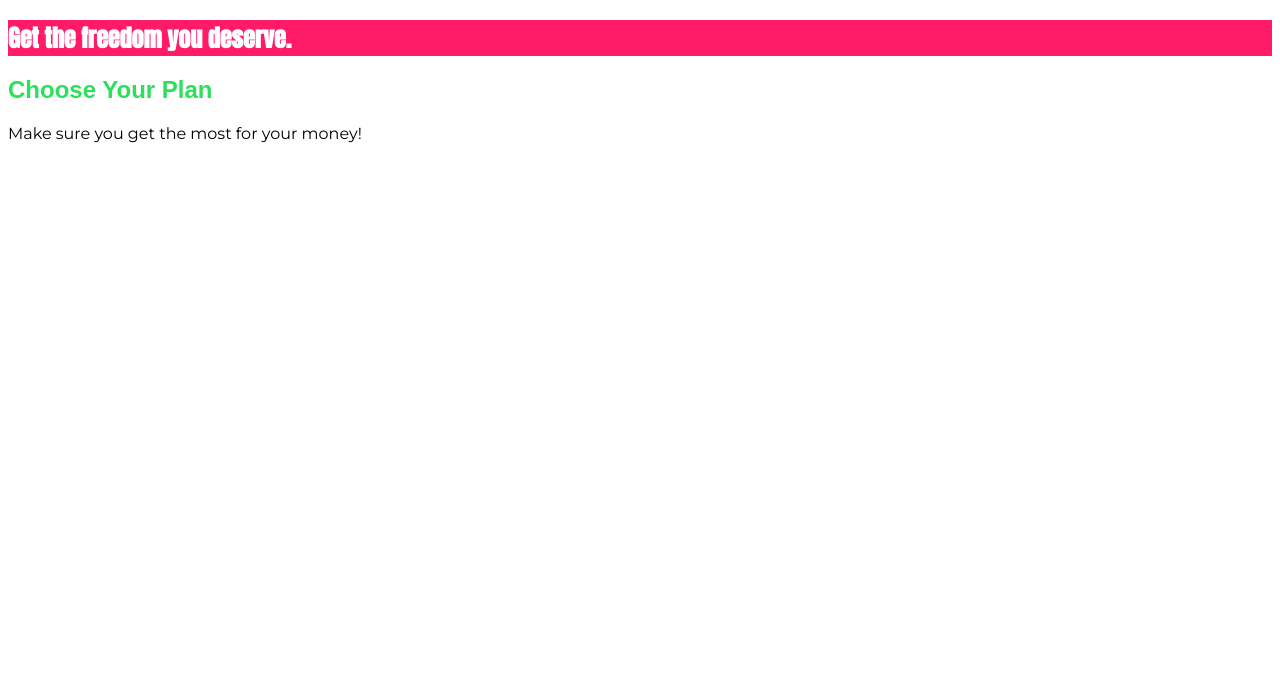
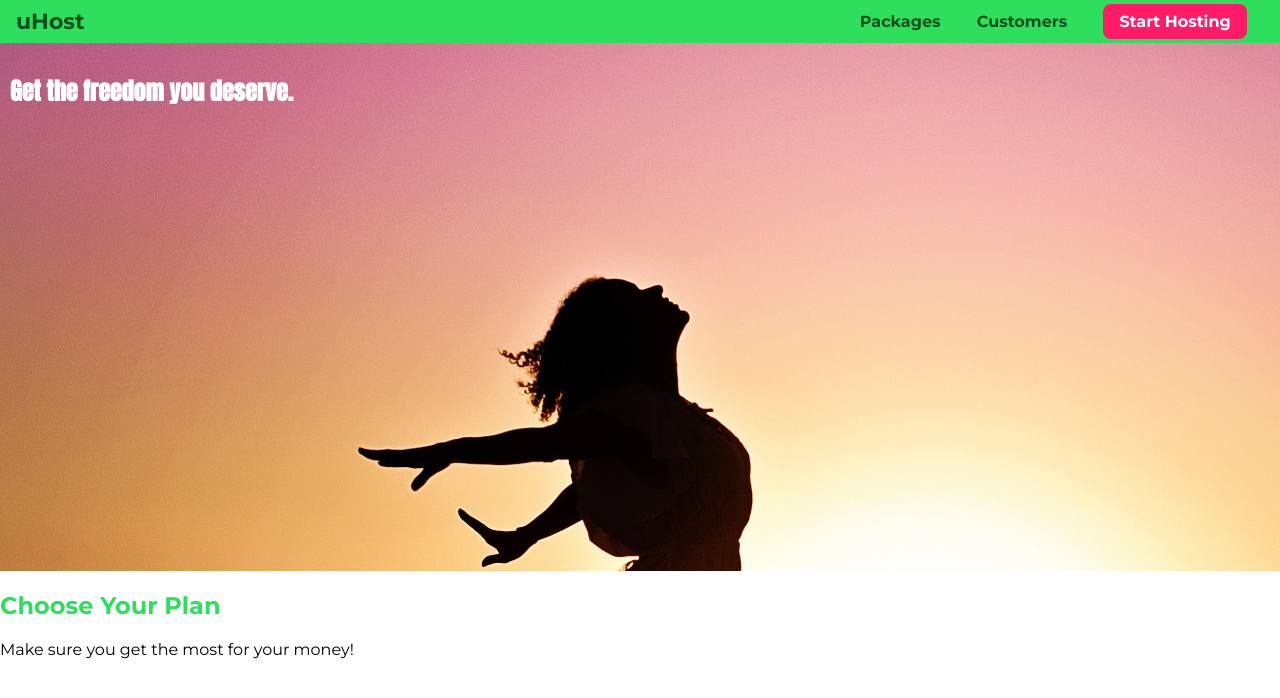
Before and after one commit to MrPaul91/css_course, a plain HTML site: page Workshop1 Paul/index.html in a window 1280 px wide. Drawn offline with Linux system fonts and the light colour scheme.

Commit message:
Added new activities

```diff
--- a/Workshop1 Paul/index.html
+++ b/Workshop1 Paul/index.html
@@ -7,11 +7,33 @@
         <title>uHost</title>
         <link rel="shortcut icon" href="favicon.png">
         <link rel="stylesheet" href="main.css">
-    <link href="https://fonts.googleapis.com/css?family=Anton" rel="stylesheet">
-    <link href="https://fonts.googleapis.com/css?family=Montserrat:400,700" rel="stylesheet">
+        <link href="https://fonts.googleapis.com/css?family=Anton"
+            rel="stylesheet">
+        <link href="https://fonts.googleapis.com/css?family=Montserrat:400,700"
+            rel="stylesheet">
     </head>
 
     <body>
+        <header class="main-header">
+            <div>
+                <a href="index.html" class="main-header__brand">
+                    uHost
+                </a>
+            </div>
+            <nav class="main-nav">
+                <ul class="main-nav__items">
+                    <li class="main-nav__item">
+                        <a href="packages/index.html"> Packages </a>
+                    </li>
+                    <li class="main-nav__item">
+                        <a href="customers/index.html"> Customers</a>
+                    </li>
+                    <li class="main-nav__item main-nav__ite--cta">
+                        <a href="start-hosting/index.html">Start Hosting</a>
+                    </li>
+                </ul>
+            </nav>
+        </header>
         <main>
             <section id="product-overview">
                 <h1>Get the freedom you deserve.</h1>
--- a/Workshop1 Paul/main.css
+++ b/Workshop1 Paul/main.css
@@ -1,20 +1,96 @@
+* {
+  box-sizing: border-box;
+}
+
 body {
-    font-family: 'Montserrat', sans-serif;
+  font-family: 'Montserrat', sans-serif;
+  margin: 0;
 }
 
 #product-overview {
-    background: #ff1b68;
+  background: url("./freedom.jpg");
+  width: 100%;
+  height: 528px;
+  padding: 10px;
+}
+
+.section-title {
+  color: #2ddf5c;
 }
 
 #product-overview h1 {
-    color: white;
-    font-family: 'Anton', sans-serif;
+  color: white;
+  font-family: 'Anton', sans-serif;
 }
 
-.section-title {
-    color: #2ddf5c;
+.main-header {
+  width: 100%;
+  background: #2ddf5c;
+  padding: 8px 16px;
 }
 
-h1 {
-    font-family:  sans-serif;
+.main-nav__item {
+  display: inline-block;
+  color: #0e4f1f;
+  text-decoration: none;
+  margin: 0 16px;
 }
+
+.main-header__brand {
+    text-decoration: none;
+    font-size: 22px;
+    font-weight: bold;
+    color: #0e4f1f;
+
+
+}
+
+.main-header > div {
+  display: inline-block;
+  vertical-align: middle;
+}
+
+.main-nav {
+  display: inline-block;
+  text-align: right;
+  width: calc(100% - 74px);
+  vertical-align: middle;
+}
+
+.main-nav__items {
+    margin: 0;
+    padding: 0;
+    list-style: none;
+
+}
+.main-nav__item a {
+    text-decoration: none;
+    color: #0e4f1f;
+    font-weight: bold;
+    padding: 3px 0;
+}
+
+.main-nav__item a:hover,
+.main-nav__item a:active
+{
+   color: white;
+   border-bottom: 5px solid white;
+}
+
+.main-nav__ite--cta a {
+    color: white;
+    background:  #ff1b68;
+    padding: 8px 16px;
+    border-radius: 8px;
+
+}
+
+
+.main-nav__item a:hover,
+.main-nav__item a:active {
+
+    color: #ff1b68;
+    background: white;
+    border: none;
+
+}
--- /dev/null
+++ b/diving-deeper-03-understanding-an-unexpected-behaviour-finished/main.css
@@ -0,0 +1,54 @@
+* {
+    box-sizing: border-box;
+}
+
+body {
+    font-family: 'Montserrat', sans-serif;
+    margin: 0;
+}
+
+#product-overview {
+    background: #ff1b68;
+    width: 100%;
+    height: 528px;
+    padding: 10px;
+}
+
+.section-title {
+    color: #2ddf5c;
+}
+
+#product-overview h1 {
+    color: white;
+    font-family: 'Anton', sans-serif;
+}
+
+/* h1 {
+    font-family: sans-serif;
+} */
+
+.main-header {
+    width: 100%;
+    background: #2ddf5c;
+    padding: 8px 16px;
+}
+
+.main-header > div {
+    display: inline-block;
+}
+
+.main-nav {
+    display: inline-block;
+    text-align: right;
+    width: calc(100% - 54px);
+}
+
+.main-nav__items {
+    margin: 0;
+    padding: 0;
+    list-style: none;
+}
+
+.main-nav__item {
+    display: inline-block;
+}
--- /dev/null
+++ b/diving-deeper-06-assignment-problem/main.css
@@ -0,0 +1,39 @@
+
+.box {
+
+
+  padding: 5px 10px 15px 20px;
+
+  border: 3px solid red;
+
+  border-style: solid;
+  border-width: 3px;
+  border-color: red;
+
+  margin: 10px 20px 30px 40px;
+
+  box-sizing: border-box;
+  width: 48%;
+  height: 300px;
+  display: inline-block;
+  margin: 0;
+}
+
+html,
+body {
+  height: 100%;
+}
+
+/* #first-box {
+  height: 100%;
+  box-sizing: border-box;
+  height: 300px;
+  width: 50%;
+} */
+
+#first-box {
+}
+
+div:last-of-type:hover {
+  border-color: green;
+}
```
Also changed, not shown: diving-deeper-03-understanding-an-unexpected-behaviour-finished/index.html (added, +46 -0 lines), diving-deeper-06-assignment-problem/index.html (added, +25 -0 lines), example/index.html (added, +33 -0 lines), example/main.css (added, +13 -0 lines), Homework/basics-06-assignment-problem/main.css (line endings or trailing spaces), Workshop1 Paul/freedom.jpg (added), diving-deeper-03-understanding-an-unexpected-behaviour-finished/favicon.png (added), diving-deeper-06-assignment-problem/instructions.txt (added), 1 other file. Lines whose indentation alone changed are shown as unchanged.
